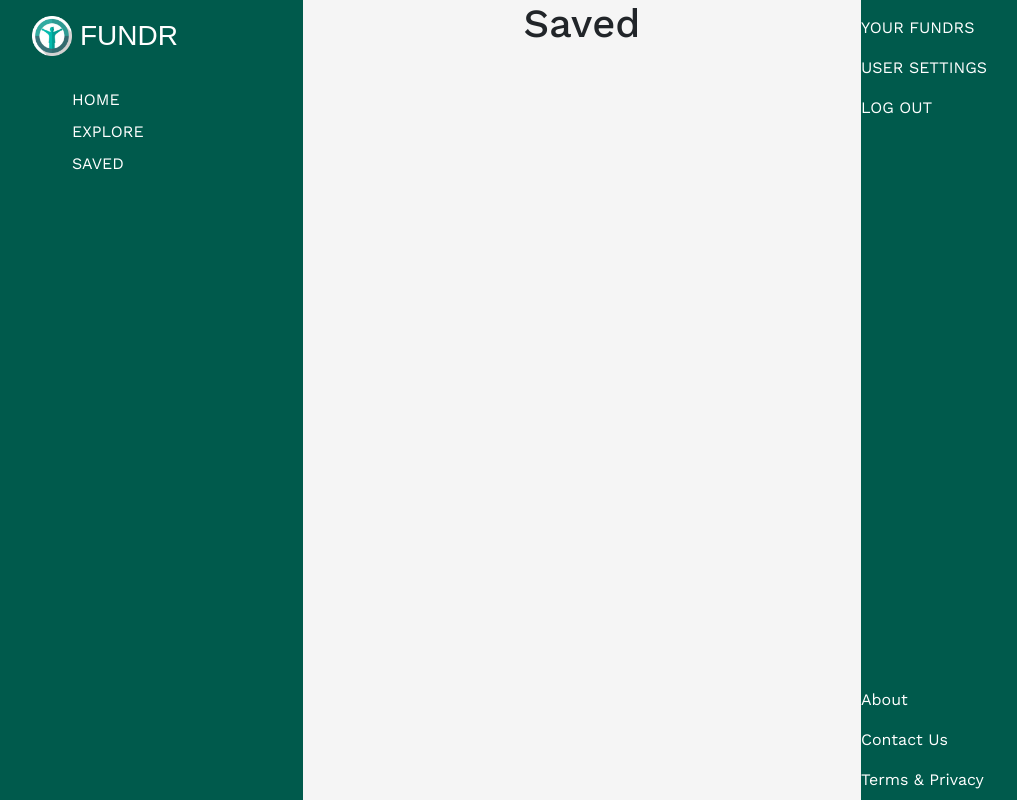
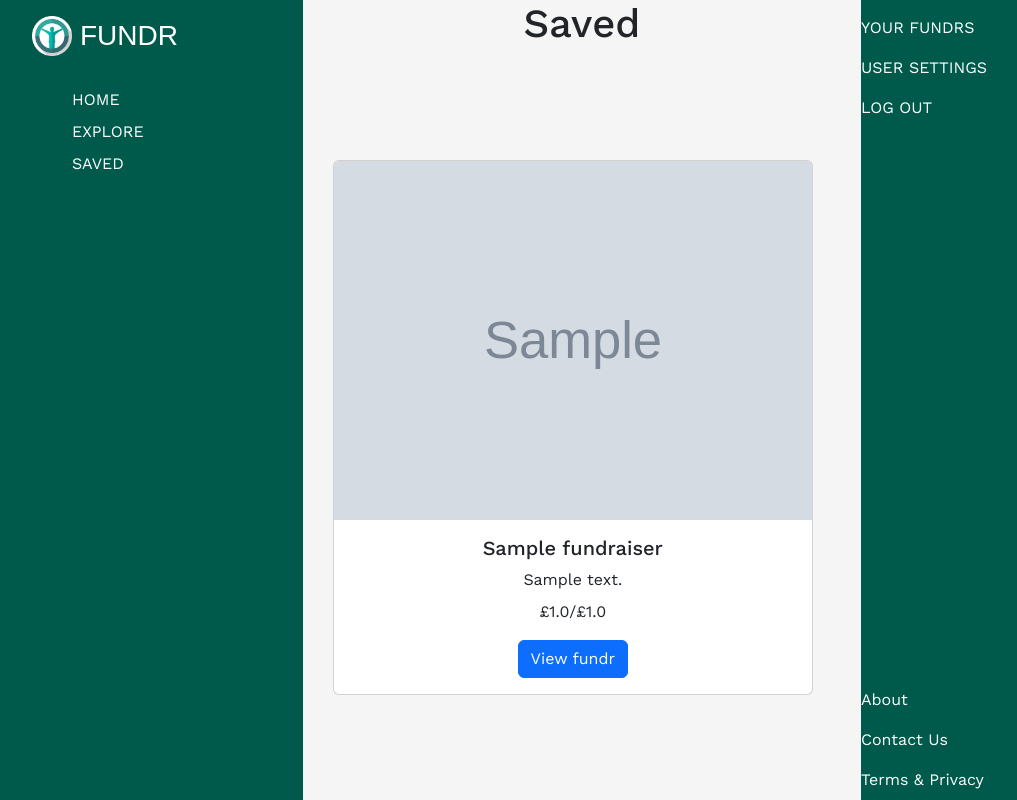
Before and after one commit to Turq-uoise/Fundr, a Django app: page /saved/ in a window 1280 px wide. Shown: the whole page, without its empty margins (58-1075 px from the left). Run offline with Django 4.2, Linux system fonts and the light colour scheme; a user stored in the database is signed in; tables that the repository leaves empty hold one stand-in row (values such as "Sample post"); grey boxes marked "Sample" are stand-in pictures; some web fonts are replaced.

Commit message:
Implements saved page

```diff
--- a/fundr/main_app/templates/saved/index.html
+++ b/fundr/main_app/templates/saved/index.html
@@ -1,20 +1,21 @@
 {% extends template %}
 {% block content %}
 <h1>Saved</h1>
-<div>
+<div class="container child-scroll">
   {% for fundr in fundrs %}
     {% if forloop.counter == 1%}
-      <div class="card mb-1 mt-6">
+      <div class="card mb-1 mt-6 " style="width: 90%";>
     {% else %}
-      <div class="card my-5">
+      <div class="card my-5" style="width: 90%";>
     {% endif %}
-      <img src="https://mdbcdn.b-cdn.net/img/new/standard/city/041.webp" class="card-img-top"
-        alt="Hollywood Sign on The Hill">
+        <img src="{{ fundr.image }}" class="card-img-top">
         <div class="card-body">
           <h5 class="card-title">{{ fundr.name }}</h5>
+          <p class="card-title">{{ fundr.bio }}</p>
           <p class="card-text">
             £{{ fundr.current }}/£{{ fundr.goal }}
           </p>
+          <a href="{% url 'detail' fundr.id %}" class="btn btn-primary stretched-link">View fundr</a>
         </div>
       </div>
   {% endfor %}
--- a/fundr/main_app/views.py
+++ b/fundr/main_app/views.py
@@ -99,7 +99,9 @@ def saved(request):
 
   template = is_mobile(request)
 
-  return render(request, 'saved/index.html', { 'template' : template })
+  fundrs = User.objects.get(id=request.user.id).fundraiser_set.all()
+
+  return render(request, 'saved/index.html', { 'template' : template, 'fundrs': fundrs })
 
 
 def your_fundrs(request):
```
Also changed, not shown: fundr/main_app/templates/fundrs/your_fundrs.html (+4 -7 lines). Lines whose indentation alone changed are shown as unchanged.
